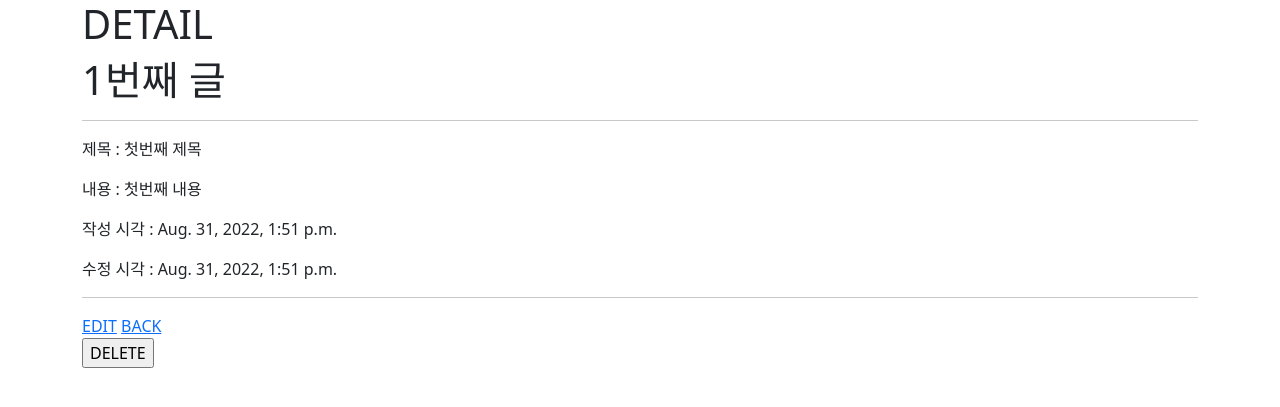
After one commit to Mirimy/TIL, a Django app: page /articles/detail/1/ in a window 1280 px wide. The commit adds this page. Shown: the top 407 px of the page. Run offline with Django 3.2, Linux system fonts and the light colour scheme; data comes from the database, SQL or seed files in the repository; both versions use the stored data as it was after the commit.

Commit message:
0901 TIL

```diff
--- /dev/null
+++ b/0831/Workshop_CRUD/articles/templates/articles/detail.html
@@ -0,0 +1,18 @@
+{% extends 'base.html' %}
+
+{% block content %}
+    <h1>DETAIL</h1>
+    <h1>{{ article.pk }}번째 글</h1>
+    <hr>
+    <p>제목 : {{ article.title }}</p>
+    <p>내용 : {{ article.content }}</p>
+    <p>작성 시각 : {{ article.created_at }}</p>
+    <p>수정 시각 : {{ article.updated_at }}</p>
+    <hr>
+    <a href="{% url 'articles:update' article.pk %}">EDIT</a>
+    <a href="{% url 'articles:index' %}">BACK</a>
+    <form action="{% url 'articles:delete' article.pk %}" method="POST">
+        {% csrf_token %}
+        <input type="submit" value="DELETE">
+    </form>
+{% endblock content %}
--- a/0831/Workshop_CRUD/articles/templates/articles/new.html
+++ b/0831/Workshop_CRUD/articles/templates/articles/new.html
@@ -2,7 +2,8 @@
 
 {% block content %}
     <h1>NEW</h1>
-    <form action="{% url 'articles:create' %}" method="GET">
+    <form action="{% url 'articles:create' %}" method="POST">
+        {% csrf_token %}
         <label for="title">TITLE : </label>
         <input type="text" name="title" id="title"><br>
         <label for="content">CONTENT : </label>
--- a/0831/Workshop_CRUD/articles/urls.py
+++ b/0831/Workshop_CRUD/articles/urls.py
@@ -3,7 +3,11 @@ from . import views
 
 app_name = 'articles'
 urlpatterns = [
-    path('', views.index, name='index'),
-    path('new/', views.new, name='new'),
+    path('index/', views.index, name='index'),
+    # path('new/', views.new, name='new'),
     path('create/', views.create, name='create'),
+    path('detail/<int:article_pk>/', views.detail, name='detail'),
+    # path('edit/<int:article_pk>/', views.edit, name='edit'),
+    path('update/<int:article_pk>/', views.update, name='update'),
+    path('delete/<int:article_pk>/', views.delete, name='delete'),
 ]
--- a/0831/Workshop_CRUD/articles/views.py
+++ b/0831/Workshop_CRUD/articles/views.py
@@ -1,28 +1,61 @@
-from django.shortcuts import render
+from django.shortcuts import render,redirect
 from .models import Article
 
 # Create your views here.
 def index(request) :
-    articles = Article.objects.all()
+    articles = Article.objects.all()[::-1]
     context = {
         'articles' : articles,
     }
 
     return render(request, 'articles/index.html', context)
 
-def new(request) :
+# def new(request) :
+#     return render(request, 'articles/new.html')
+
+def create(request) :
+    if request.method == 'POST' :
+        title = request.POST.get('title')
+        content = request.POST.get('content')
+
+        article = Article(title=title, content=content)
+        article.save()
+
+        return redirect('articles:detail', article.pk)
     return render(request, 'articles/new.html')
 
-def create(request) :
-    title = request.GET.get('title')
-    content = request.GET.get('content')
+def detail(request, article_pk):
+    article = Article.objects.get(pk=article_pk)
+    context = {
+        'article': article,
+    }
+    return render(request, 'articles/detail.html', context)
 
-    article = Article(title=title, content=content)
-    article.save()
+# def edit(request, article_pk):
+#     article = Article.objects.get(pk=article_pk)
+#     context = {
+#         'article': article
+#     }
+#     return render(request, 'articles/edit.html', context)
 
-    articles = Article.objects.all()
+def update(request, article_pk):
+    article = Article.objects.get(pk=article_pk)
+    if request.method == 'POST' :
+        title = request.POST.get('title')
+        content = request.POST.get('content')
+
+        article.title = title
+        article.content = content
+        article.save()
+        return redirect('articles:detail', article_pk)
     context = {
-        'articles' : articles,
+        'article': article,
     }
+    return render(request, 'articles/edit.html', context)
 
-    return render(request, 'articles/index.html', context)
+def delete(request, article_pk):
+    if request.method == 'POST' :
+        article = Article.objects.get(pk=article_pk)
+        article.delete()
+
+    return redirect('articles:index')
```
Also changed, not shown: 0831/Workshop_CRUD/articles/templates/articles/edit.html (added, +14 -0 lines), 0831/Workshop_CRUD/articles/templates/articles/index.html (+5 -3 lines), 0831/Workshop_CRUD/db.sqlite3.
